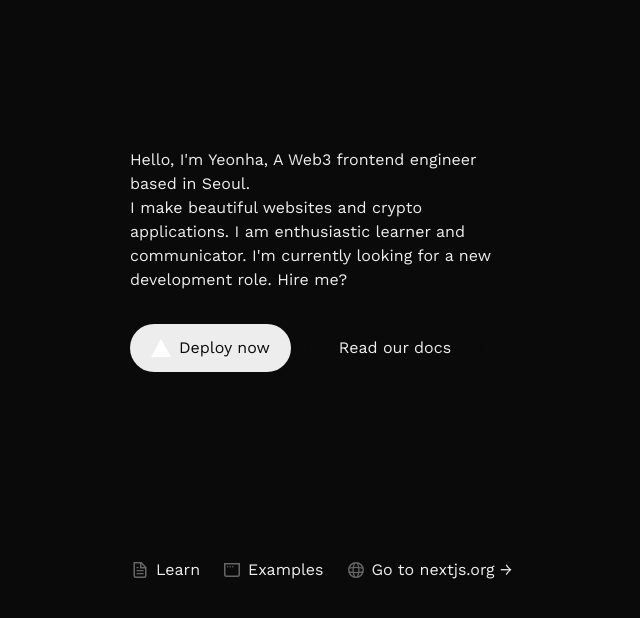
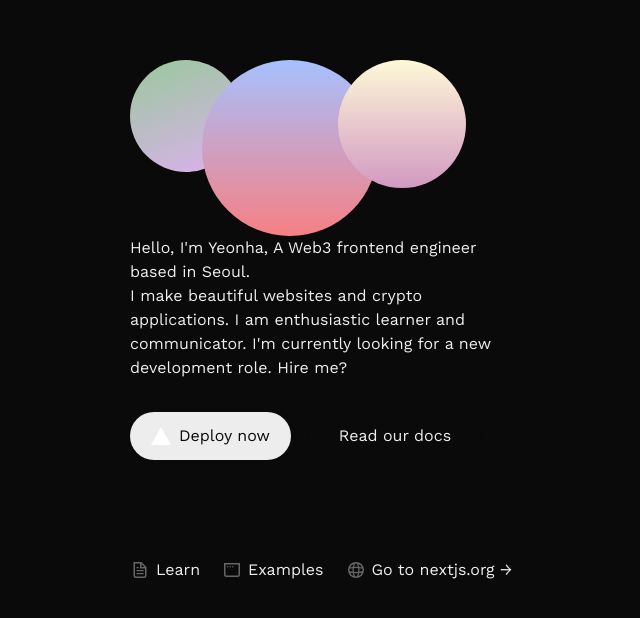
Before and after one commit to YeonhaPark/website, a Next.js app: page / in a window 1280 px wide. Shown: the part 140-758 px from the top of the page, without its empty margins (318-958 px from the left). Built offline with nearby package versions, Linux system fonts and the light colour scheme.

Commit message:
feat: create sphere component

```diff
--- a/components/sphere.tsx
+++ b/components/sphere.tsx
@@ -1,32 +1,32 @@
 "use client"
 import React, { useEffect, useRef } from "react";
 
-const GradientSphere = ({ size}: { size: string}) => {
+const GradientSphere = ({size}: { size: 'sm' | 'md' | 'lg' }) => {
 
     const ball = {
-        'sm': 28,
-        'md': 32,
-        'lg': 44
+        'sm': 'w-28 h-28 sphere-sm',
+        'md': 'w-32 h-32 sphere-md',
+        'lg': 'w-44 h-44 sphere-lg'
     }
-    const sphereRef = useRef(null);
-    const velocity = useRef({ x: 0, y: 0 });
-    const position = useRef({ x: 0, y: 0 });
-    const lastMouse = useRef({ x: 0, y: 0 });
+    const sphereRef = useRef<HTMLDivElement | null>(null);
+    const velocity = useRef({x: 0, y: 0});
+    const position = useRef({x: 0, y: 0});
+    const lastMouse = useRef({x: 0, y: 0});
     const isMoving = useRef(false);
     useEffect(() => {
         let damping = 0.95; // Reduces velocity over time
         let minVelocity = 3.5; // Minimum force applied
         let maxForce = 30; // Limits max force
-        let animationFrame;
-        let bounceFacctor =  1.1;
-        const handleMouseMove = (e) => {
+        let animationFrame: number;
+        let bounceFacctor = 1.1;
+        const handleMouseMove = (e: MouseEvent) => {
             const mouseX = e.clientX;
             const mouseY = e.clientY;
 
             // 커서 속도 계산
             const speedX = mouseX - lastMouse.current.x;
             const speedY = mouseY - lastMouse.current.y;
-            lastMouse.current = { x: mouseX, y: mouseY };
+            lastMouse.current = {x: mouseX, y: mouseY};
 
             if (sphereRef.current) {
                 const sphere = sphereRef.current;
@@ -59,7 +59,7 @@ const GradientSphere = ({ size}: { size: string}) => {
 
                     // 반발력 적용 후 움직이기
                     position.current.x += velocity.current.x * bounceFacctor;
-                    position.current.y += velocity.current.y* bounceFacctor;
+                    position.current.y += velocity.current.y * bounceFacctor;
 
                     sphere.style.transform = `translate3d(${position.current.x}px, ${position.current.y}px, 0)`;
                 }
@@ -130,13 +130,10 @@ const GradientSphere = ({ size}: { size: string}) => {
             cancelAnimationFrame(animationFrame);
         };
     }, []);
-    return (
-
-                <div
-                    ref={sphereRef}
-                    className={`w-${ball[size]} h-${ball[size]} rounded-full sphere-${size}`}
-                ></div>
-    );
+    return <div
+        ref={sphereRef}
+        className={`${ball[size]} ${ball[size]} rounded-full`}
+    ></div>
 };
 
 export default GradientSphere;
```
